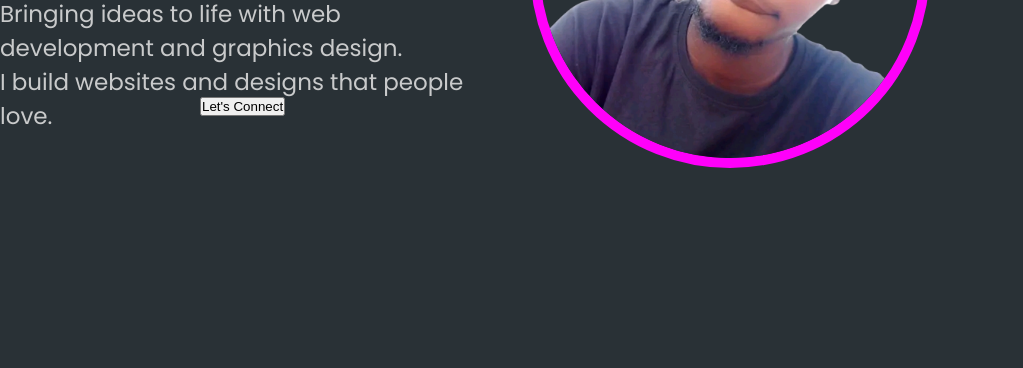
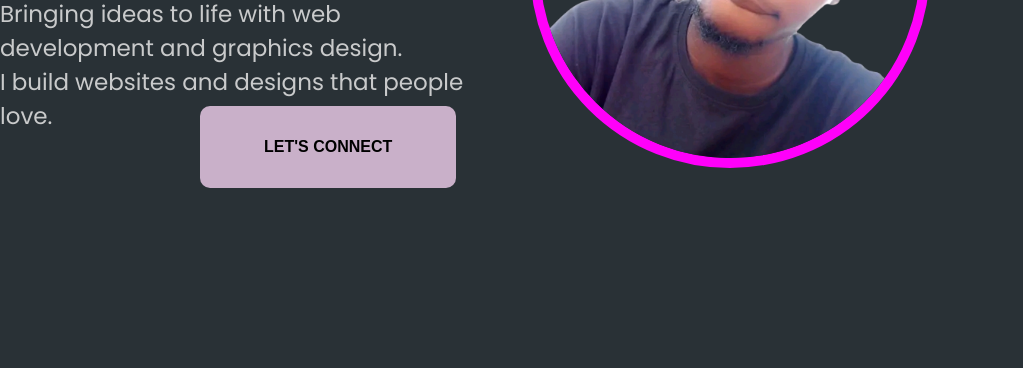
Before and after one commit to Dev-Shaq/portfolio, a plain HTML site: page index.html in a window 1280 px wide. Shown: the part 432-800 px from the top of the page, without its empty margins (0-1023 px from the left). Drawn offline with Linux system fonts and the light colour scheme.

Commit message:
CSS Updated

```diff
--- a/styles.css
+++ b/styles.css
@@ -53,6 +53,9 @@ font-size: 20px;
 padding-top: 0;
 margin-top: 10px;
 }
+nav button:hover {
+    color:#e74c3c;
+}
 nav div{
     margin-left: 20px;
     margin-right: 20px;
@@ -91,10 +94,25 @@ font-size: 23px;
 }
 .connect-button{
     position: absolute;
-bottom: 250px;
+bottom: 180px;
 left: 200px;
 }
-
+.connect-button button{
+    background-color: transparent;
+    border: none;
+    background-color: rgb(255, 0,250);
+    background-color: rgb(201, 176, 201);
+    padding: 2rem 4rem;
+    border-radius: 10px;
+    color: black;
+    text-transform: uppercase;
+    font-size: 1rem;
+    font-weight: 700;
+}
+.connect-button button:hover {
+    background-color: #e74c3c;
+    color: #ffffff;
+}
 .projects{
     background-color: #5d646b;
     padding: 4rem;
```
Also changed, not shown: 1 other file.
